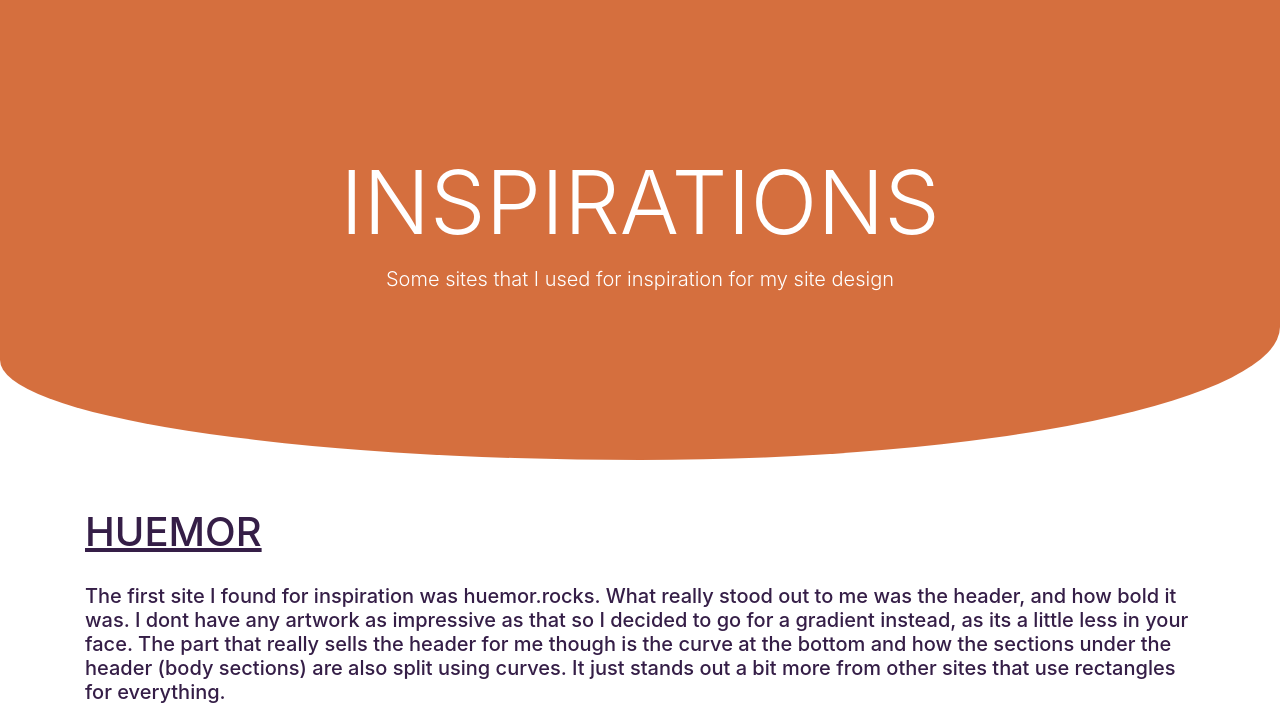
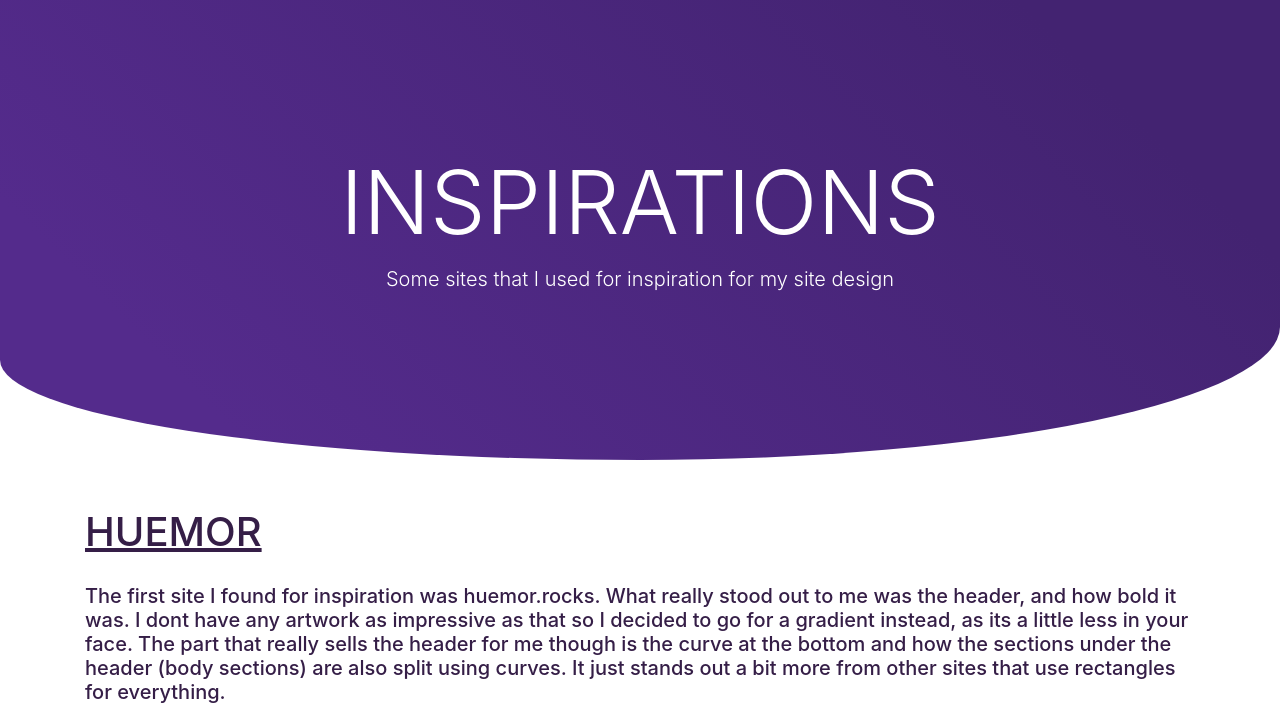
Before and after one commit to horrjd1/web3-site, a Flask app: page /inspiration in a window 1280 px wide. Shown: the part 56-759 px from the top of the page. Run offline with Flask 2, Linux system fonts and the light colour scheme; parts of the project's set-up code (start-up, migrations or seed data) failed here and were passed over; some libraries are stand-ins or nearby versions.

Commit message:
Added scss file

```diff
--- a/static/css/main.css
+++ b/static/css/main.css
@@ -1,59 +1,34 @@
-/*
-.coloured-header{
-	z-index:0;
-	position:relative;
-	top:0;
-	left:0;
-	height: 100%;
-	width: 100%;
-
-	background-image: url(""), linear-gradient(45deg, #fd746c 15%, #ff9068 85%);
-	background-image: url(""), -moz-linear-gradient(45deg, #fd746c 15%, #ff9068 85%);
-	background-image: url(""), -webkit-linear-gradient(45deg, #fd746c 15%, #ff9068 85%);
-	background-image: url(""), -ms-linear-gradient(45deg, #fd746c 15%, #ff9068 85%);
-	background-repeat: no-repeat;
-
-	-webkit-clip-path: polygon(0 0, 80% 0, 35% 50%, 0 12%);
-	clip-path: polygon(0% 600px, 0 0, 100% 0, 100% 600px, 50% 900px, 0 600px);
-	padding-bottom: 200px;
-  }
-
-  .coloured-header a{
-	  z-index: 1;
-  }
-
-*/
 body {
   color: #351e47;
 }
+
 a {
   color: #351e47;
   text-decoration: underline;
 }
+
 a:hover {
   color: #572f79;
 }
 
 .jumbotron {
   background-color: #dddddd;
-	  background-image: url(""), linear-gradient(45deg, #d56f3e 15%, #d56f3e 85%);
-	  background-image: url(""), -moz-linear-gradient(45deg, #d56f3e 15%, #d56f3e 85%);
-	  background-image: url(""), -webkit-linear-gradient(45deg, #d56f3e 15%, #d56f3e 85%);
-	  background-image: url(""), -ms-linear-gradient(45deg, #d56f3e 15%, #d56f3e 85%);
+  background-image: url(""), linear-gradient(45deg, #542B8C 15%, #432371 85%);
+  background-image: url(""), -moz-linear-gradient(45deg, #542B8C 15%, #432371 85%);
+  background-image: url(""), -webkit-linear-gradient(45deg, #542B8C 15%, #432371 85%);
+  background-image: url(""), -ms-linear-gradient(45deg, #542B8C 15%, #432371 85%);
   background-repeat: no-repeat;
   background-size: cover;
   padding: 150px;
-
   color: white;
   text-align: center;
-
   border-bottom-left-radius: 150% 300px;
   border-bottom-right-radius: 150% 400px;
 }
 
 .paragraph {
   padding-top: 20px;
-    padding-bottom: 20px;;
+  padding-bottom: 20px;
 }
 
 .circle {
@@ -67,8 +42,6 @@ a:hover {
   pointer-events: none;
 }
 
-
-
 table {
   border-collapse: collapse;
   width: 100%;
@@ -79,7 +52,9 @@ a:hover {
   padding: 8px;
 }
 
-  tr:nth-child(odd){background-color: #f2f2f2}
+tr:nth-child(odd) {
+  background-color: #f2f2f2;
+}
 
 th {
   background-color: #432371;
--- /dev/null
+++ b/static/css/main.min.css
@@ -0,0 +1 @@
+body{color:#351e47}a{color:#351e47;text-decoration:underline}a:hover{color:#572f79}.jumbotron{background-color:#dddddd;background-image:url(""),linear-gradient(45deg, #542B8C 15%, #432371 85%);background-image:url(""),-moz-linear-gradient(45deg, #542B8C 15%, #432371 85%);background-image:url(""),-webkit-linear-gradient(45deg, #542B8C 15%, #432371 85%);background-image:url(""),-ms-linear-gradient(45deg, #542B8C 15%, #432371 85%);background-repeat:no-repeat;background-size:cover;padding:150px;color:white;text-align:center;border-bottom-left-radius:150% 300px;border-bottom-right-radius:150% 400px}.paragraph{padding-top:20px;padding-bottom:20px}.circle{stroke:#000}.tooltip{position:absolute;width:200px;height:28px;pointer-events:none}table{border-collapse:collapse;width:100%}th,td{text-align:left;padding:8px}tr:nth-child(odd){background-color:#f2f2f2}th{background-color:#432371;color:white}
--- /dev/null
+++ b/static/css/main.scss
@@ -0,0 +1,64 @@
+$brand-color: #432371;
+$brand-highlight: #542B8C;
+
+
+body {
+    color: #351e47;
+  }
+  a {
+    color: #351e47;
+    text-decoration: underline;
+  }
+  a:hover {
+    color: #572f79;
+  }
+
+  .jumbotron {
+      background-color: #dddddd;
+        background-image: url(""), linear-gradient(45deg, $brand-highlight 15%, $brand-color 85%);
+        background-image: url(""), -moz-linear-gradient(45deg, $brand-highlight 15%, $brand-color 85%);
+        background-image: url(""), -webkit-linear-gradient(45deg, $brand-highlight 15%, $brand-color 85%);
+        background-image: url(""), -ms-linear-gradient(45deg, $brand-highlight 15%, $brand-color 85%);
+      background-repeat: no-repeat;
+      background-size: cover;
+      padding: 150px;
+
+      color: white;
+      text-align: center;
+
+      border-bottom-left-radius: 150% 300px;
+      border-bottom-right-radius: 150% 400px;
+    }
+
+    .paragraph {
+      padding-top: 20px;
+      padding-bottom: 20px;;
+    }
+
+    .circle {
+      stroke: #000;
+    }
+
+    .tooltip {
+      position: absolute;
+      width: 200px;
+      height: 28px;
+      pointer-events: none;
+    }
+
+    table {
+      border-collapse: collapse;
+      width: 100%;
+    }
+
+    th, td {
+      text-align: left;
+      padding: 8px;
+    }
+
+    tr:nth-child(odd){background-color: #f2f2f2}
+
+    th {
+      background-color: $brand-color;
+      color: white;
+    }
```
Lines whose indentation alone changed are shown as unchanged.
